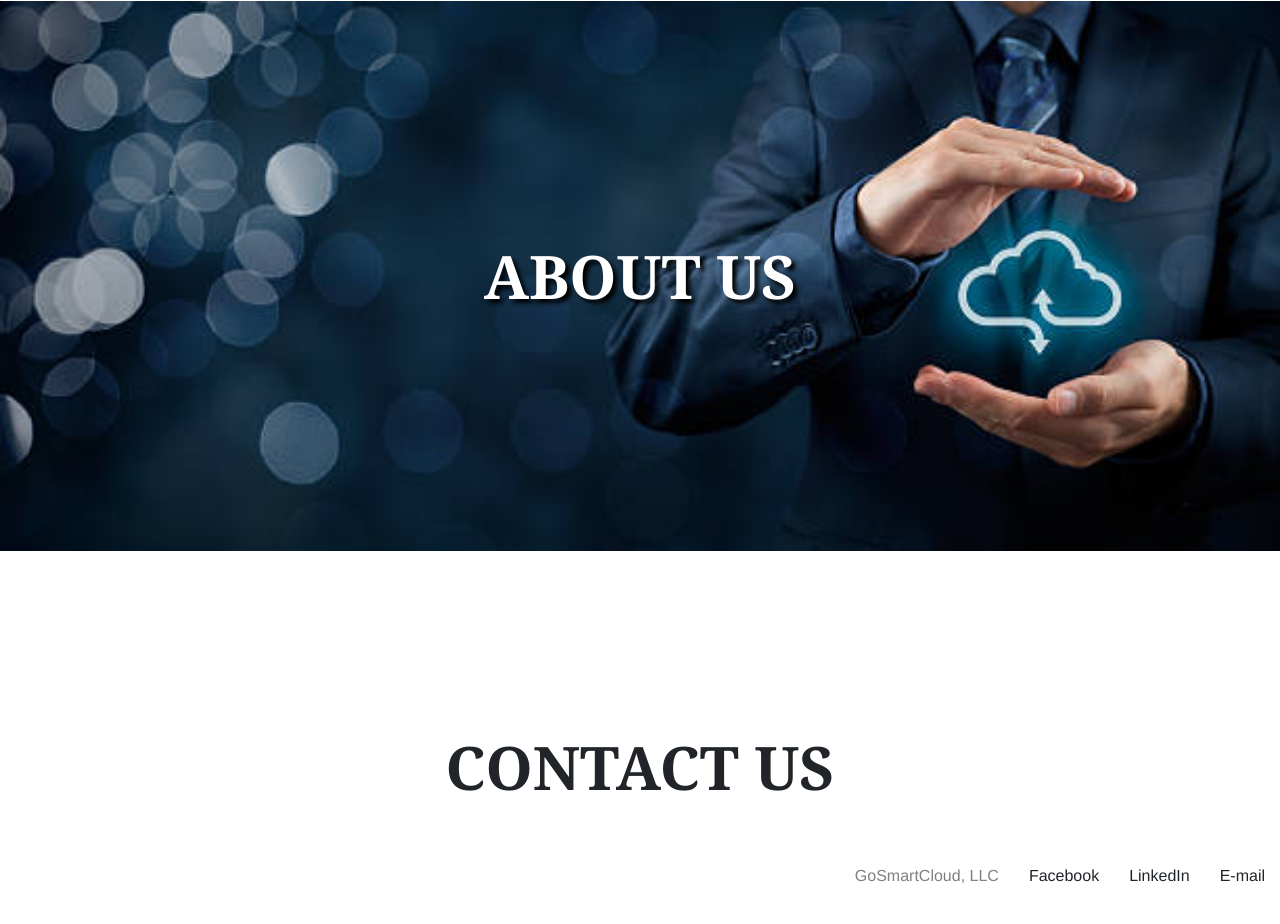
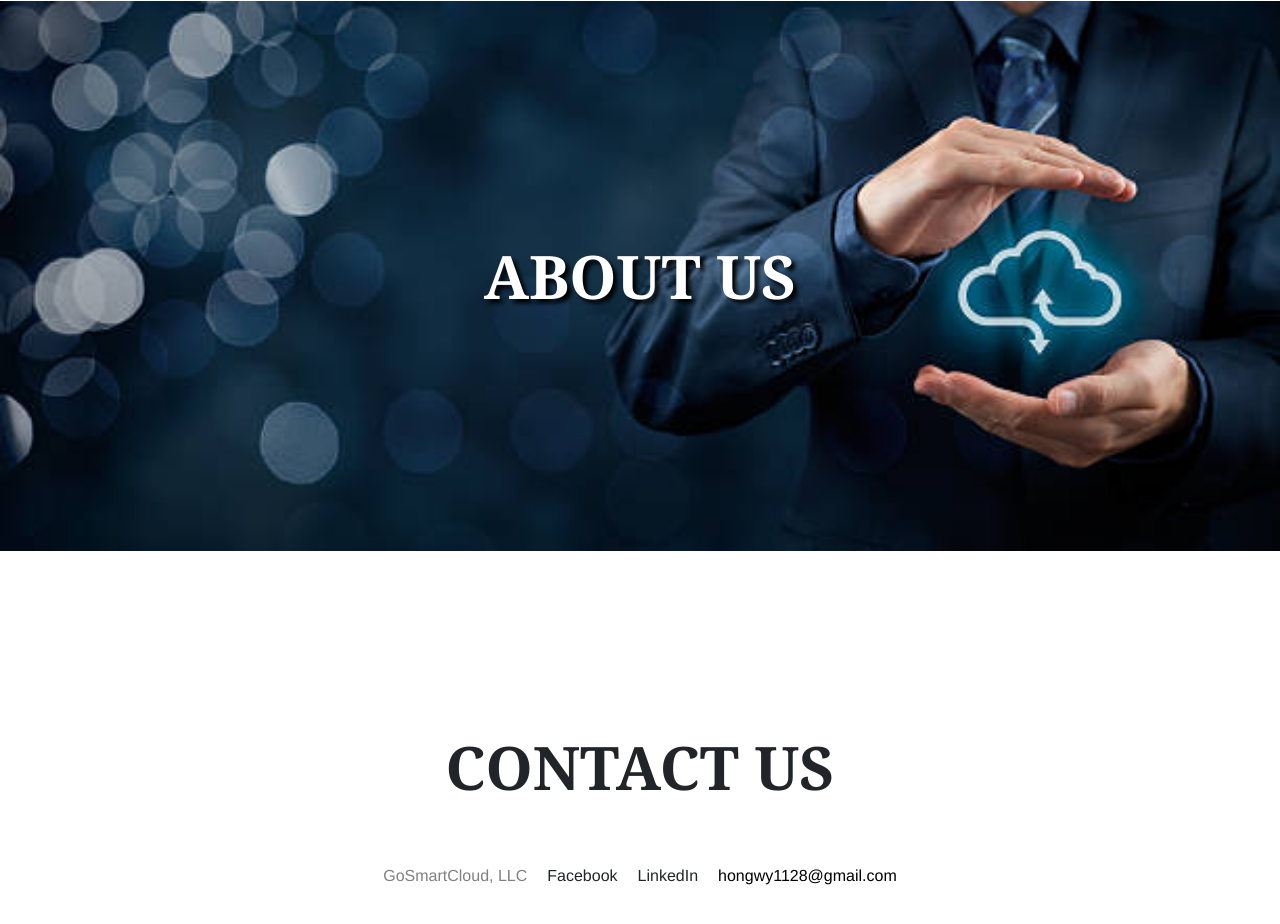
Before and after one commit to wooyounghong/gsc, a website: page public/dist/templates/homepage/index.html in a window 1280 px wide. Shown: the part 1598-2522 px from the top of the page. Drawn offline with nearby package versions, Linux system fonts and the light colour scheme; files whose address does not match are found by name; a web font is replaced by a local one.

Commit message:
created a footer element centering the contact information

```diff
--- a/public/dist/style.css
+++ b/public/dist/style.css
@@ -166,10 +166,11 @@ img.services-items-images {
 /* contact info! */
 .contact-info-container {
   display: flex;
-  justify-content: flex-end;
-  margin-bottom: 3em;
+  justify-content: center;
+  margin-bottom: 15em;
 }
 
 .contact-info-items {
-  margin: auto 15px;
+  margin: auto 10px;
+  font-size: unset !important;
 }
--- a/public/dist/templates/homepage/index.html
+++ b/public/dist/templates/homepage/index.html
@@ -18,7 +18,7 @@
 <body>
   <div class="navbar-container">
     <div class="navbar-brand">
-      <a>
+      <a href="/">
         <img src='../dist/img/gsc-logo.png' alt="Go Smart Cloud Logo" class="gsc-logo" />
       </a>
     </div>
@@ -118,7 +118,7 @@
     <h1>
       <strong>CONTACT US</strong>
     </h1>
-    <div class="contact-info-container">
+    <footer class="contact-info-container">
       <div class="contact-info-items">
         <a class="contact-company-anchor" style="color: grey; text-decoration: none !important; font-size: inherit;">GoSmartCloud, LLC</a>
       </div>
@@ -129,9 +129,9 @@
         <a>LinkedIn</a>
       </div>
       <div class="contact-info-items ">
-        <a>E-mail</a>
+        <a href="mailto:hongwy1128@gmail.com">hongwy1128@gmail.com</a>
       </div>
-    </div>
+    </footer>
   </section>
   <script type="text/javascript ">
     // with jquery;
```
